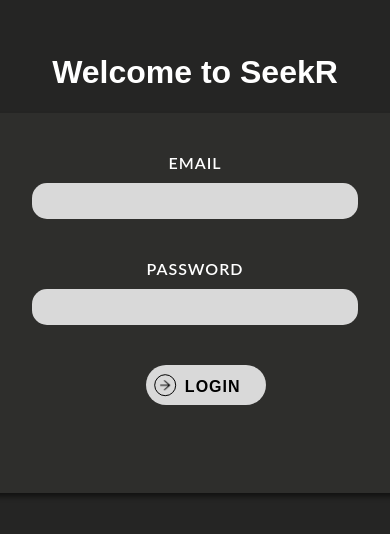
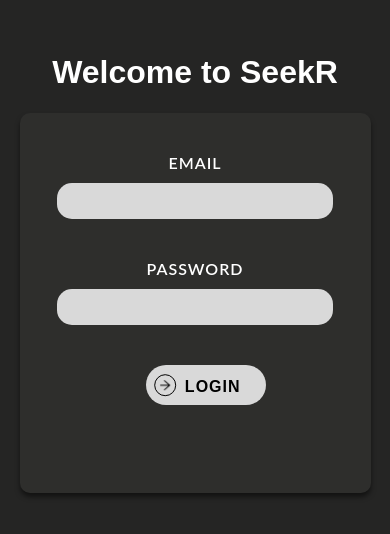
Before and after one commit to jSunpayco/seekr, a React (Vite) app: page / in a window 390 px wide. Shown: the part 178-712 px from the top of the page. Built offline with nearby package versions, Linux system fonts and the light colour scheme.

Commit message:
login page responsiveness

```diff
--- a/src/pages/Login/login.module.scss
+++ b/src/pages/Login/login.module.scss
@@ -7,7 +7,8 @@
 
 .loginContentsContainer{
     height: 50%;
-    aspect-ratio: 1/1;
+    max-width: 520px;
+    width: 90%;
 }
 
 .loginTitle{
```
